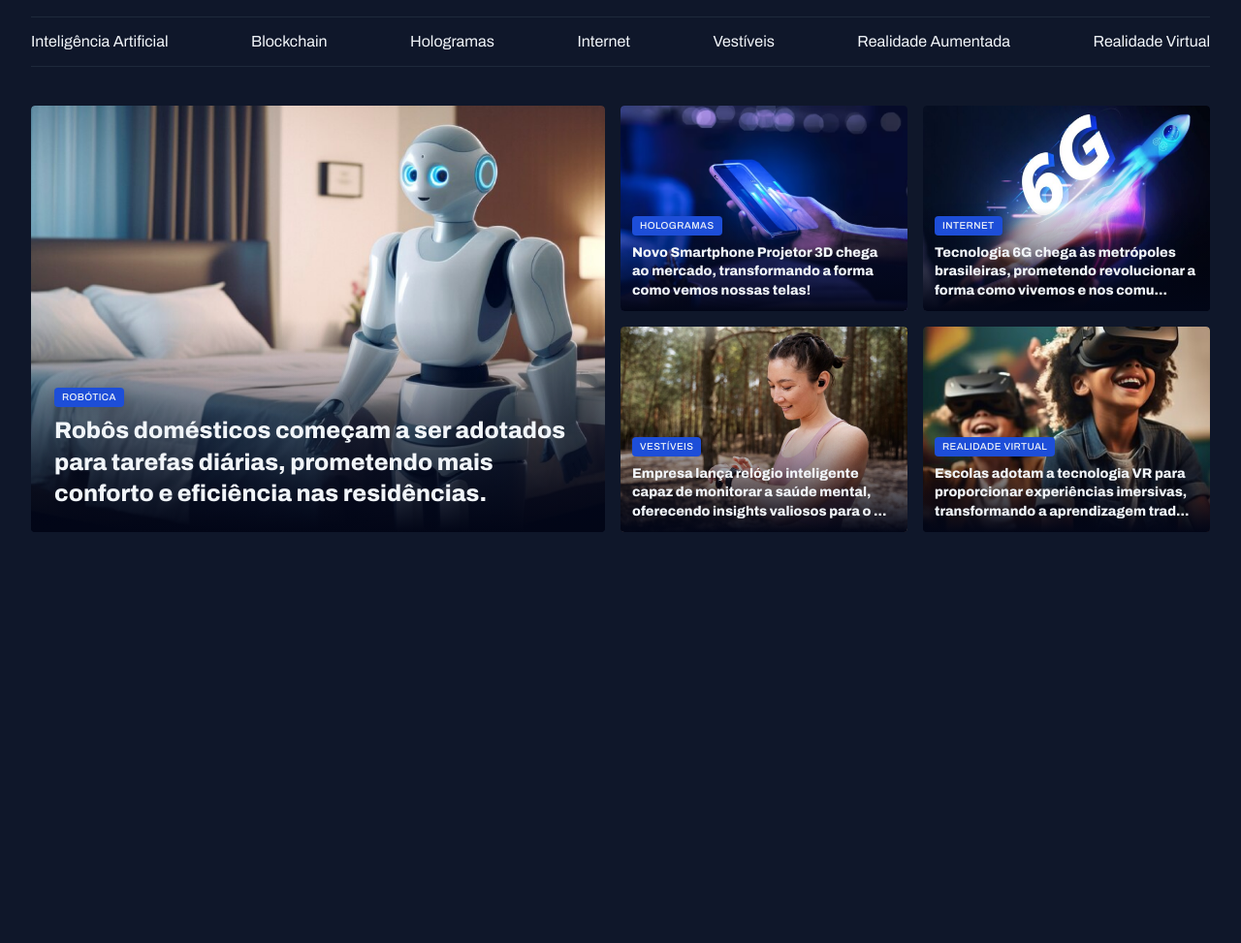
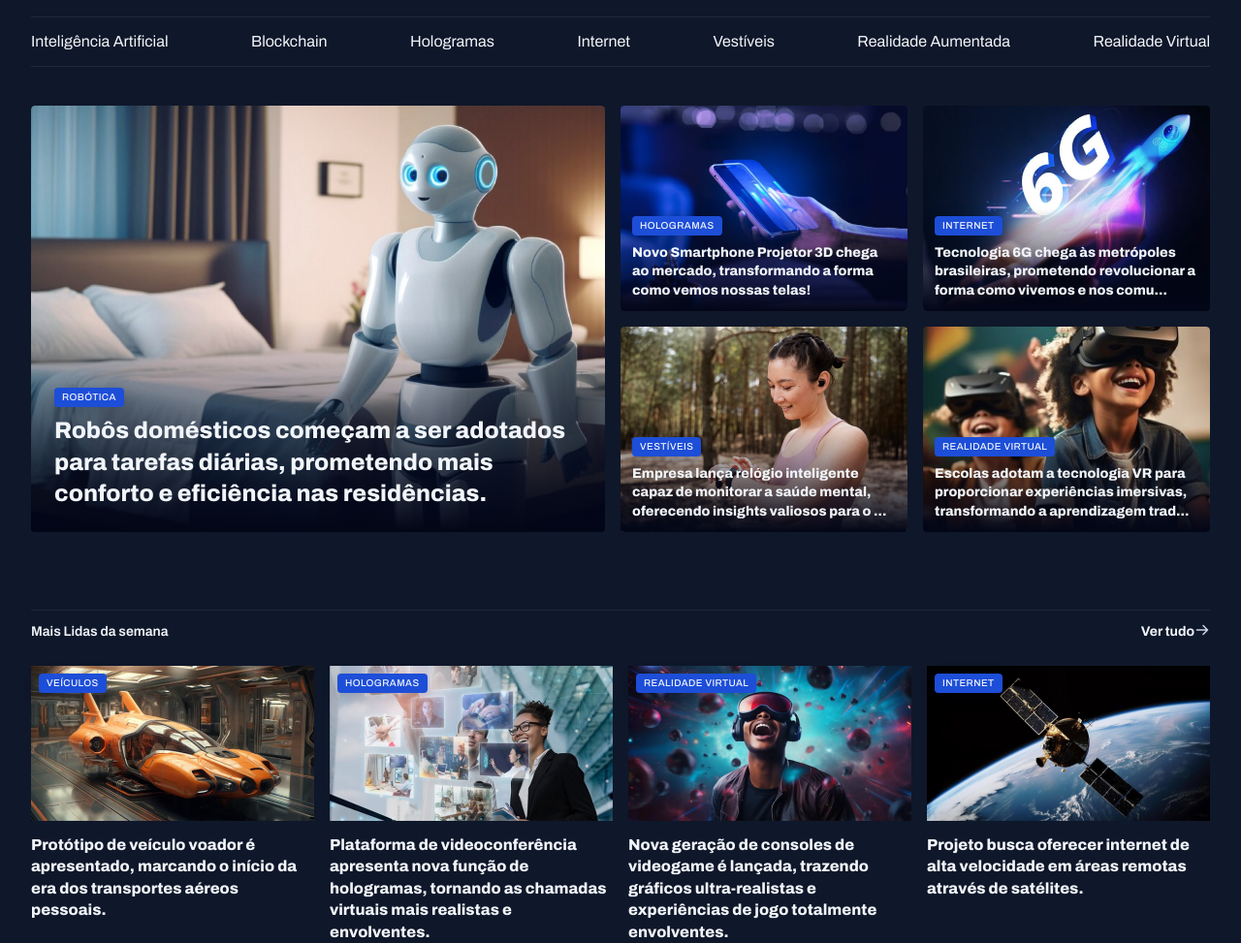
Before and after one commit to viniciuslo/tech_news, a plain HTML site: page index.html in a window 1280 px wide. Shown: the part 55-1028 px from the top of the page at 97% size. Before the commit the page ends 800 px from the top, so only its background shows below. Drawn offline with Linux system fonts and the light colour scheme.

Commit message:
content highlights

```diff
--- a/index.html
+++ b/index.html
@@ -75,6 +75,41 @@
                 </figure>
             </div>
         </section>
+        <section id="weekly">
+            <header class="grid grid-flow-col">
+                <h3>Mais Lidas da semana</h3>
+                <a href="#" class="grid grid-flow-col">
+                    <strong>Ver tudo</strong>
+                    <span></span>
+                </a>
+            </header>
+            <div class="grid gap-16">
+                <figure>
+                   <span class="content-tag">Veículos</span>
+                   <img src="assets/images/Image 06.png" alt="Carros autônomos começam a ser adotados em cidades brasileiras, prometendo mais segurança e eficiência no trânsito.">
+                   <figcaption>
+                       <p>Protótipo de veículo voador é apresentado, marcando o início da era dos transportes aéreos pessoais.</p>
+                </figure>
+                <figure>
+                    <span class="content-tag">Hologramas</span>
+                    <img src="assets/images/Image 07.png" alt="Carros autônomos começam a ser adotados em cidades brasileiras, prometendo mais segurança e eficiência no trânsito.">
+                    <figcaption>
+                        <p>Plataforma de videoconferência apresenta nova função de hologramas, tornando as chamadas virtuais mais realistas e envolventes.</p>
+                 </figure>
+                 <figure>
+                    <span class="content-tag">Realidade virtual</span>
+                    <img src="assets/images/Image 08.png" alt="Carros autônomos começam a ser adotados em cidades brasileiras, prometendo mais segurança e eficiência no trânsito.">
+                    <figcaption>
+                        <p>Nova geração de consoles de videogame é lançada, trazendo gráficos ultra-realistas e experiências de jogo totalmente envolventes.</p>
+                 </figure>
+                 <figure>
+                    <span class="content-tag">Internet</span>
+                    <img src="assets/images/Image 09.png" alt="Carros autônomos começam a ser adotados em cidades brasileiras, prometendo mais segurança e eficiência no trânsito.">
+                    <figcaption>
+                        <p>Projeto busca oferecer internet de alta velocidade em áreas remotas através de satélites.</p>
+                 </figure>
+            </div>
+        </section>
     </main>
 </body>
 </html>
--- a/styles/global.css
+++ b/styles/global.css
@@ -52,6 +52,7 @@ img {
 
 main {
     margin-top: 40px;
+    gap: 80px;
 }
 
 .content-tag {
--- a/styles/sections.css
+++ b/styles/sections.css
@@ -1,9 +1,29 @@
+section header{
+    border-top: 1px solid var(--stroke-color);
+    padding-block: 12px 24px;
+    font: var(--text-span);
+    a {
+        justify-self: end;
+
+        span {
+            background-image: url(../assets/icons/ArrowRight.svg);
+            width: 16px;
+            height: 16px;
+            align-items: center;
+            gap: 8px;
+        }
+
+        &:hover span {
+            background-image: url(../assets/icons/ArrowRight_hover.svg);
+        }
+    }
+}
+
 #featured {
     img{
         height: 100%;
         object-fit: cover;
         border-radius: 4px;
-    }
     }
 
     .card {
@@ -29,3 +49,30 @@
             }
         }
     }
+}
+
+#weekly{
+
+    &>div {
+        grid-template-columns: repeat(4, 292px);
+    }
+
+    img {
+        height: 160px;
+    }
+
+    figure {
+        position: relative;
+
+        .content-tag {
+            position: absolute;
+            top: 8px;
+            left: 8px;
+        }
+    }
+
+    p {
+        margin-top: 8px;
+        font-weight: 800;
+    }
+}
```
Lines whose indentation alone changed are shown as unchanged.
